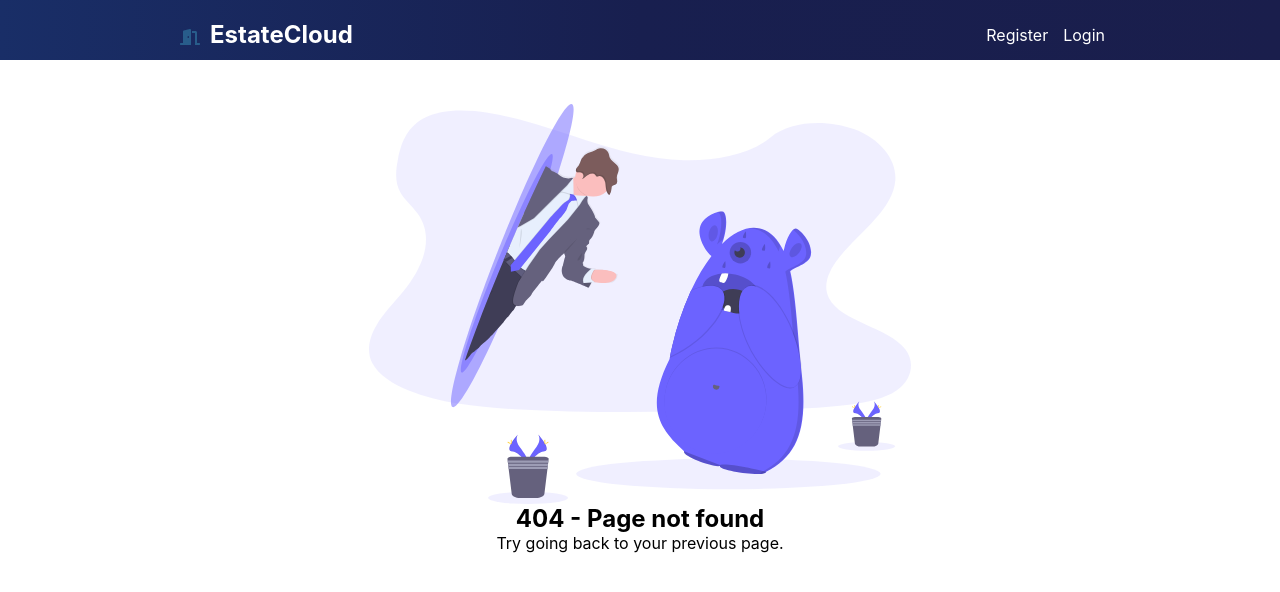
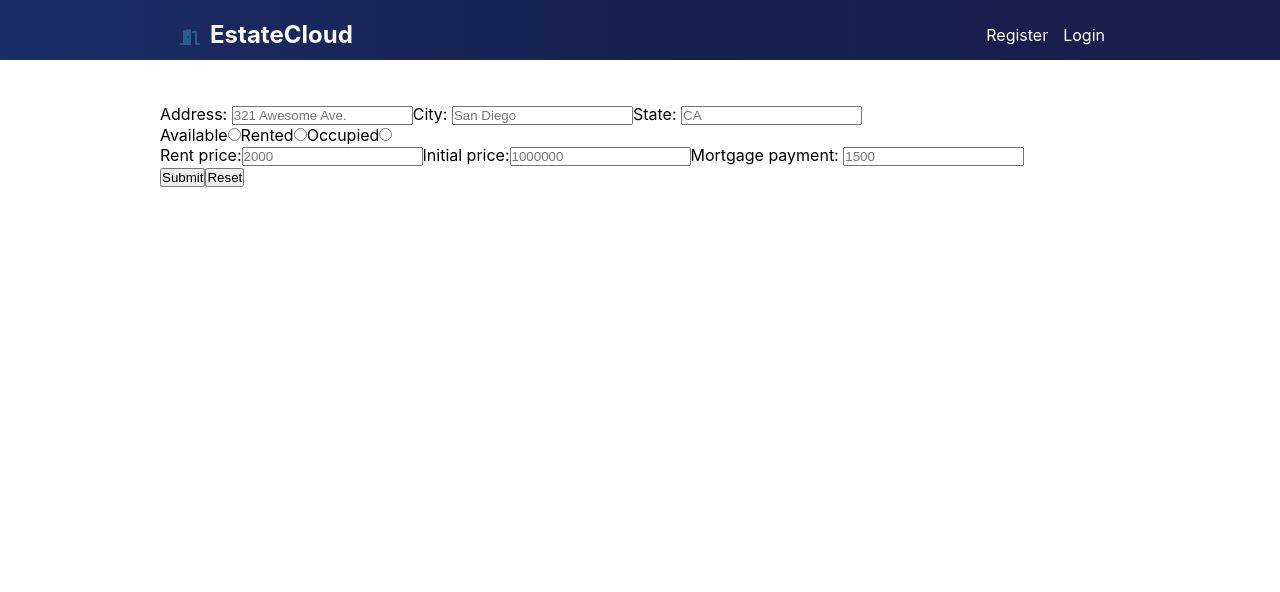
Before and after one commit to nataliesun/estatecloud-app, a React (Create React App) app: page /editProperty/1 in a window 1280 px wide. Before the commit this address had no page. Shown: the top 592 px of the page. Built offline with nearby package versions, Linux system fonts and the light colour scheme.

Commit message:
fixed delete property button, added edit route to edit button

```diff
--- a/src/components/App/App.js
+++ b/src/components/App/App.js
@@ -13,6 +13,7 @@ import NotFoundPage from '../../routes/NotFoundPage/NotFoundPage';
 
 
 import './App.scss';
+import EditPropertyPage from '../../routes/EditPropertyPage/EditPropertyPage';
 
 class App extends React.Component {
   state = { hasError: false };
@@ -41,6 +42,7 @@ class App extends React.Component {
             <PrivateRoute path={'/dashboard'} component={Dashboard} />
             <Route path={'/addProperty'} component={NewPropertyForm} />
             <Route path={'/property/:property_id'} component={PropertyPage} />
+            <Route path={'/editProperty/:property_id'} component={EditPropertyPage} />
             <Route component={NotFoundPage} />
           </Switch>
         </main>
--- /dev/null
+++ b/src/components/EditPropertyForm/EditPropertyForm.js
@@ -0,0 +1,68 @@
+import React, { Component } from 'react';
+
+class EditPropertyForm extends Component {
+  render() {
+    return (
+      <form className="EditPropertyForm" onSubmit={this.handleSubmit}>
+        <div className="input-section">
+          <label htmlFor="address">Address: </label>
+          <input type="text" name="address" placeholder="321 Awesome Ave." required />
+          <label htmlFor="city">City: </label>
+          <input type="text" name="city" placeholder="San Diego" required />
+          <label htmlFor="state">State: </label>
+          <input type="text" name="state" placeholder="CA" required />
+        </div>
+
+
+        <div className="input-section">
+          <label htmlFor="available">Available</label>
+          <input
+            type="radio"
+            value="available"
+            id="available"
+            name="status"
+          />
+          <label htmlFor="rented">Rented</label>
+          <input
+            type="radio"
+            value="rented"
+            id="rented"
+            name="status"
+          />
+          <label htmlFor="occupied">Occupied</label>
+          <input
+            type="radio"
+            value="occupied"
+            id="occupied"
+            name="status"
+          />
+        </div>
+
+        <div className="date-range">
+
+        </div>
+
+        <div className="input-section">
+          <label htmlFor="rent-price">Rent price:</label>
+          <input type="number" name="rent_price" placeholder="2000" />
+
+
+          <label htmlFor="intial-price">Initial price:</label>
+          <input type="number" name="initial_price" placeholder="1000000" />
+
+
+          <label htmlFor="mortgage-payment">Mortgage payment: </label>
+          <input type="number" name="mortgage_payment" placeholder="1500" />
+        </div>
+
+        <div className="submit-buttons">
+
+          <button type="submit">Submit</button>
+          <button type="reset">Reset</button>
+        </div>
+      </form >
+    );
+  }
+}
+
+export default EditPropertyForm;
--- a/src/components/PropertyListItem/PropertyListItem.js
+++ b/src/components/PropertyListItem/PropertyListItem.js
@@ -1,5 +1,5 @@
 import React, { Component } from 'react';
-import { Link } from 'react-router-dom'
+import { Link, withRouter } from 'react-router-dom'
 import './PropertyListItem.scss';
 import PropertyApiService from '../../services/property-api-service';
 import PropertyContext from '../../contexts/PropertyContext';
@@ -10,8 +10,12 @@ class PropertyListItem extends Component {
   handlePropertyDelete = (propertyId) => {
 
     PropertyApiService.deleteProperty(propertyId)
-      .then(res => console.log(res))
+      .then(res => this.context.removeProperty(propertyId))
       .catch(this.context.setError)
+  }
+
+  handlePropertyEdit = (propertyId) => {
+    this.props.history.push(`/editProperty/${propertyId}`)
   }
 
   render() {
@@ -31,7 +35,7 @@ class PropertyListItem extends Component {
           </p>
         }
         <p>Monthly profit: ${profit}</p>
-        <button className="edit-btn">Edit</button>
+        <button className="edit-btn" onClick={() => this.handlePropertyEdit(id)}>Edit</button>
         <button
           className="delete-btn"
           onClick={() => this.handlePropertyDelete(id)}
@@ -43,4 +47,4 @@ class PropertyListItem extends Component {
   }
 }
 
-export default PropertyListItem;
+export default withRouter(PropertyListItem);
--- a/src/components/PropertyListItem/PropertyListItem.scss
+++ b/src/components/PropertyListItem/PropertyListItem.scss
@@ -20,6 +20,7 @@
     @include highlighted-button($button-highlight);
     margin-top: 10px;
     margin-bottom: 10px;
+    margin-right: 10px;
   }
 
   .delete-btn {
--- a/src/contexts/PropertyContext.js
+++ b/src/contexts/PropertyContext.js
@@ -7,7 +7,8 @@ const PropertyContext = React.createContext({
   setError: () => { },
   clearError: () => { },
   addProperty: () => { },
-  clearProperty: () => { },
+  removeProperty: () => { },
+  clearProperties: () => { },
   handleLoginSuccess: () => { },
   handleLogout: () => { }
 })
@@ -28,6 +29,26 @@ export class PropertyProvider extends Component {
 
   clearError = () => {
     this.setState({ error: null })
+  }
+
+  addProperty = (property) => {
+    this.setState({
+      propertyData: {
+        properties: [
+          ...this.state.properties,
+          property
+        ]
+      }
+    })
+  }
+
+  removeProperty = (propertyId) => {
+    const newProperties = this.state.propertyData.properties.filter(p => p.id !== propertyId)
+    this.setState({
+      propertyData: {
+        properties: newProperties
+      }
+    })
   }
 
   clearProperties = () => {
@@ -61,6 +82,7 @@ export class PropertyProvider extends Component {
       setPropertyData: this.setPropertyData,
       clearProperties: this.clearProperties,
       addProperty: this.addProperty,
+      removeProperty: this.removeProperty,
       handleLoginSuccess: this.handleLoginSuccess,
       handleLogout: this.handleLogout
     }
--- /dev/null
+++ b/src/routes/EditPropertyPage/EditPropertyPage.js
@@ -0,0 +1,14 @@
+import React, { Component } from 'react';
+import EditPropertyForm from '../../components/EditPropertyForm/EditPropertyForm';
+
+class EditPropertyPage extends Component {
+  render() {
+    return (
+      <div className="EditPropertyPage">
+        <EditPropertyForm />
+      </div>
+    );
+  }
+}
+
+export default EditPropertyPage;
```
